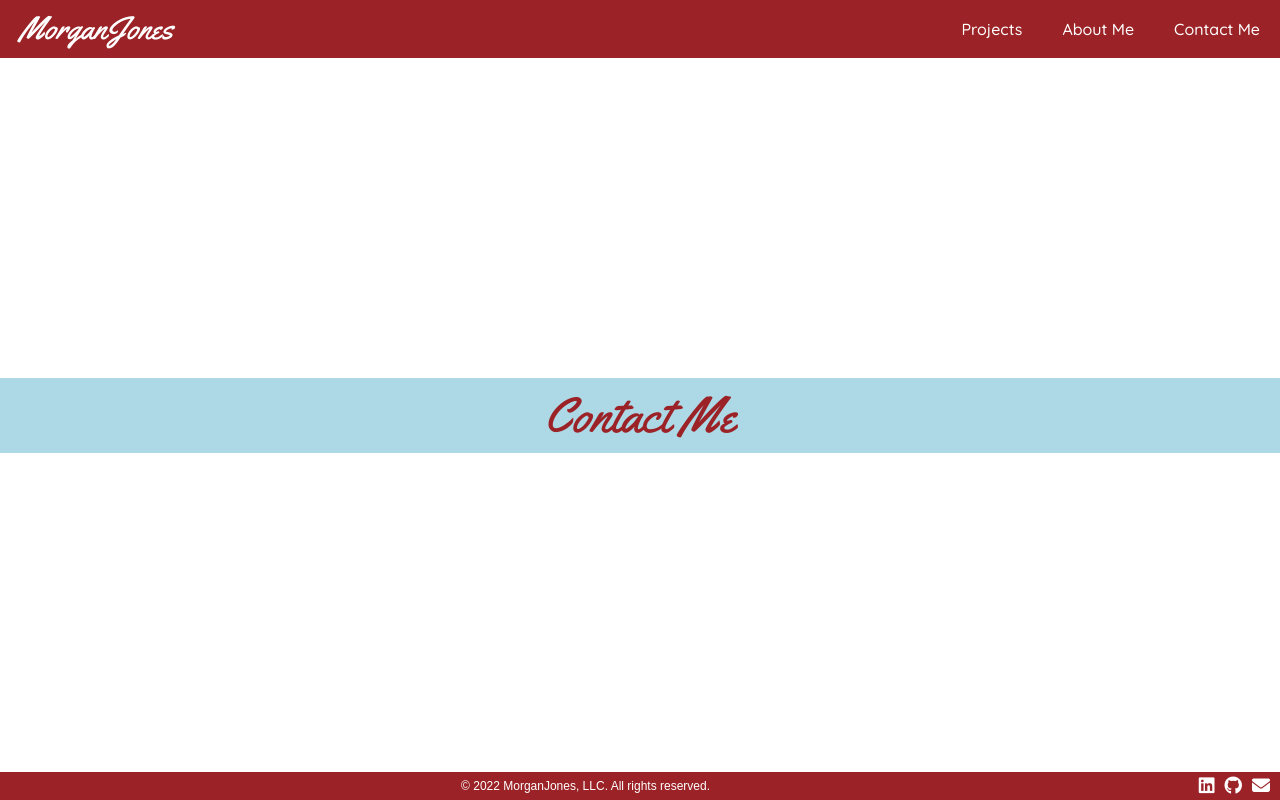
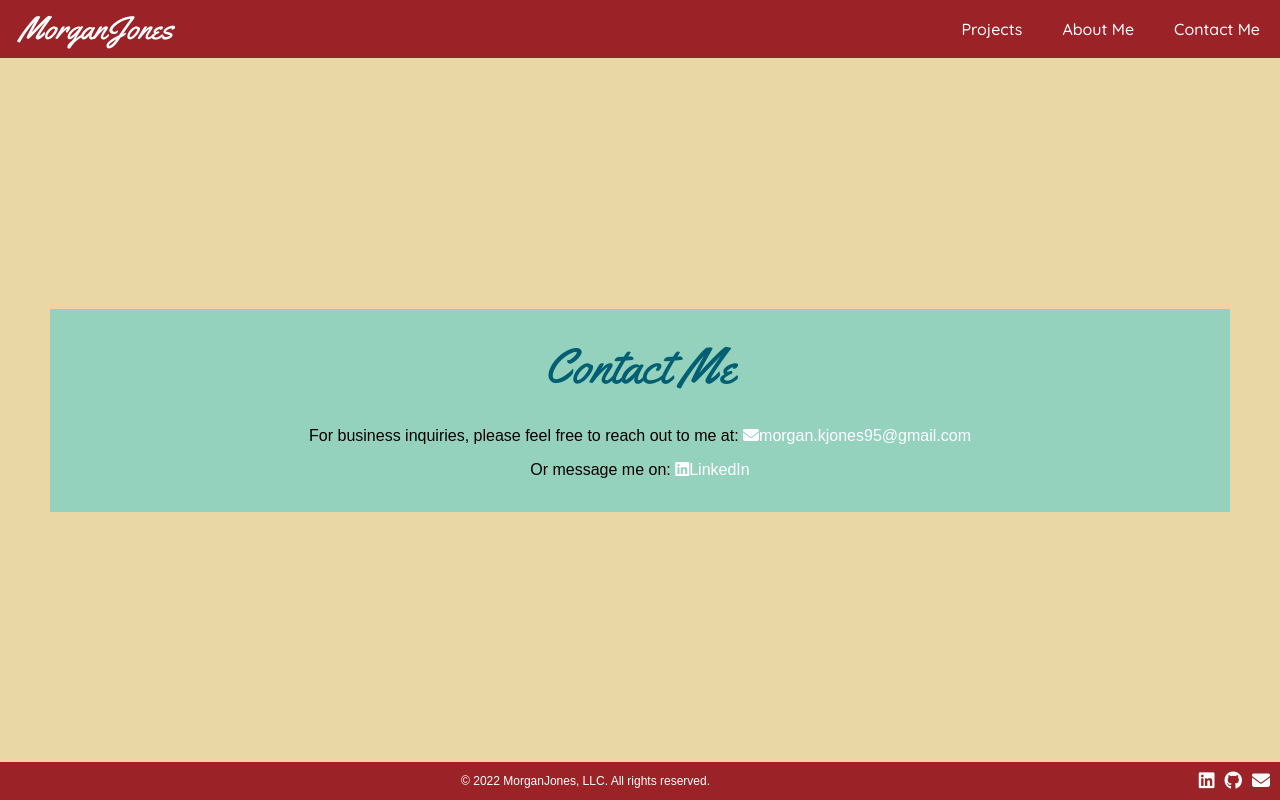
Before and after one commit to morgankj/morgan_portfolio, a React (Create React App) app: page /contact in a window 1280 px wide. Built offline with nearby package versions, Linux system fonts and the light colour scheme.

Commit message:
Updated Contact page

```diff
--- a/src/Components/Contact.js
+++ b/src/Components/Contact.js
@@ -4,10 +4,29 @@ export default function Contact() {
     return (
         <StyledContact>
             <h1>Contact Me</h1>
+            <div>
+                <p>For business inquiries, please feel free to reach out to me at: <a href="mailto:morgan.kjones95@gmail.com"><i class="fa-solid fa-envelope"></i>morgan.kjones95@gmail.com</a></p>
+                <p>Or message me on: <a href="https://www.linkedin.com/in/morgankjones95/" target="_blank" rel="noreferrer"><i class="fa-brands fa-linkedin"></i>LinkedIn</a></p>
+            </div>
         </StyledContact>
     );
 }
 
 const StyledContact = styled.div`
-    background-color: lightblue;
+    background-color: #94D2BD;
+    margin: 5rem;
+    padding: 2rem;
+
+    p {
+        margin: 1rem;
+    }
+
+    h1 {
+        color: #005F73;
+        margin-bottom: 2rem;
+    }
+
+    a:hover {
+        color: #0A9396;
+    }
 `
--- a/src/Components/Footer.js
+++ b/src/Components/Footer.js
@@ -19,7 +19,7 @@ const StyledFooter = styled.footer`
   display: flex;
   justify-content: flex-end;
   color: white;
-  padding: 0.5rem 1rem;
+  padding: 1rem;
   font-size: 1.2rem;
 
   ul {
--- a/src/Components/Projects.js
+++ b/src/Components/Projects.js
@@ -10,5 +10,7 @@ export default function Projects() {
 }
 
 const StyledProjects = styled.div`
-    background-color: lightblue;
+    h1 {
+        color: #CA6702;
+    }
 `
--- a/src/index.css
+++ b/src/index.css
@@ -17,6 +17,7 @@ body {
 	font-size: 1.6rem;
 	line-height: 1.5;
 	font-family: sans-serif;
+	background: #E9D8A6;
 }
 
 * {
```
